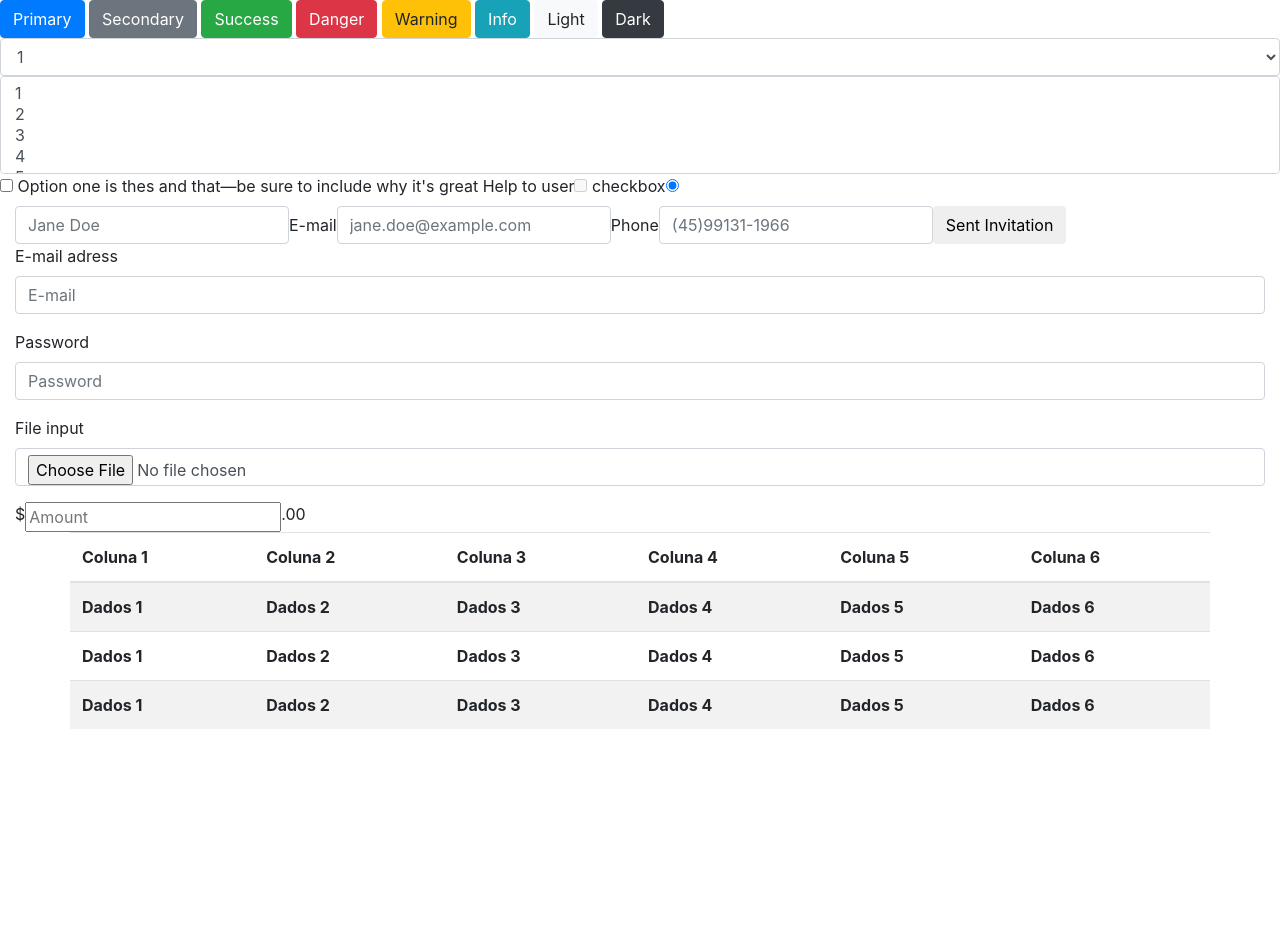
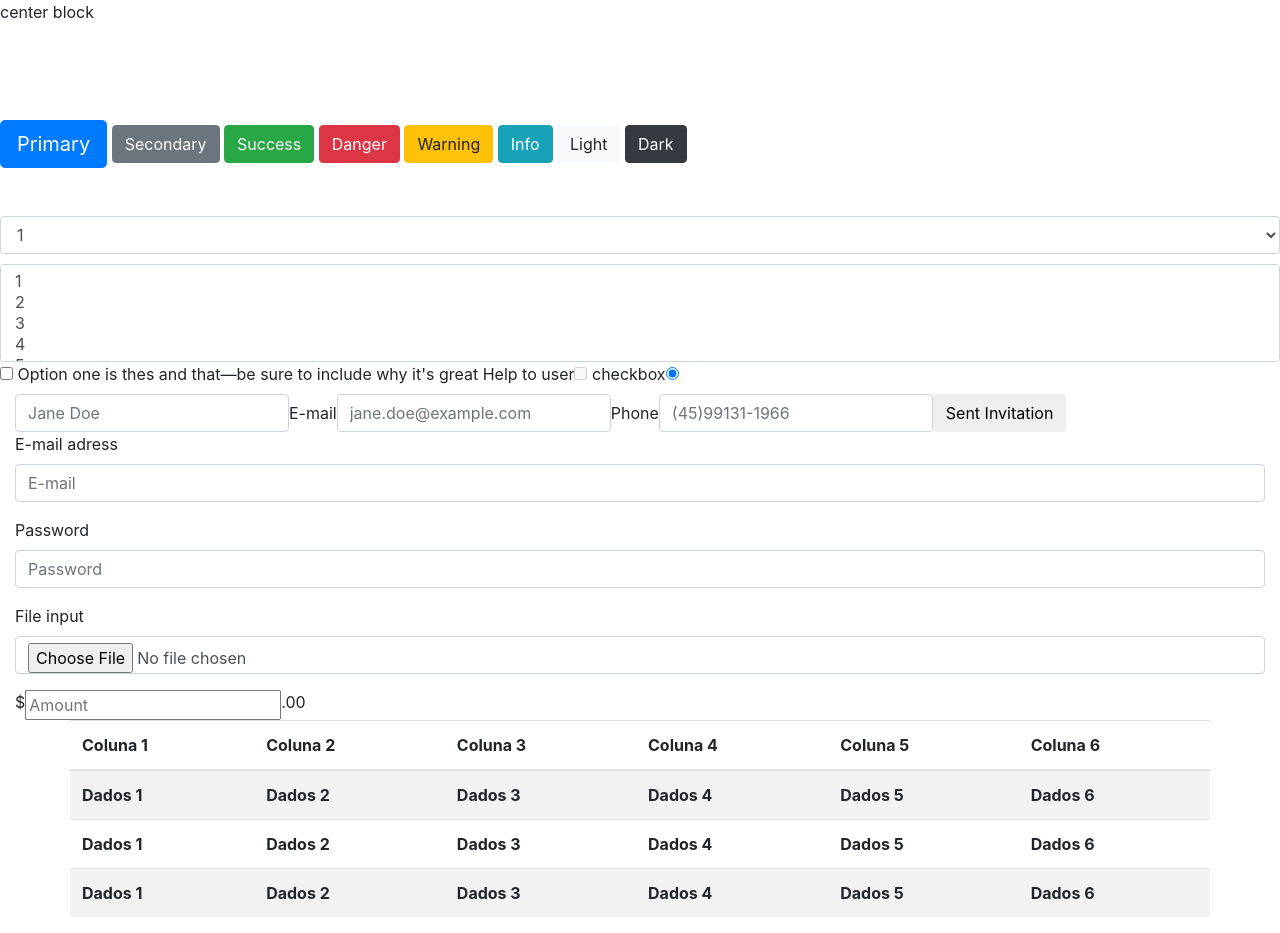
Before and after one commit to diegopmayer/bootstrap, a plain HTML site: page index3.html in a window 1280 px wide. Before the commit the page ends 800 px from the top, so only its background shows below. Drawn offline with nearby package versions, Linux system fonts and the light colour scheme.

Commit message:
any type of codes

```diff
--- a/index3.html
+++ b/index3.html
@@ -12,7 +12,13 @@
   </head>
   <body>
 
-      <button type="button" class="btn btn-primary">Primary</button>
+      <div class="well center-block" style="max-width: 400px">
+        center block
+
+      </div>
+
+      <br><br><br><br>
+      <button type="button" class="btn btn-primary btn-lg">Primary</button>
       <button type="button" class="btn btn-secondary">Secondary</button>
       <button type="button" class="btn btn-success">Success</button>
       <button type="button" class="btn btn-danger">Danger</button>
@@ -20,10 +26,10 @@
       <button type="button" class="btn btn-info">Info</button>
       <button type="button" class="btn btn-light">Light</button>
       <button type="button" class="btn btn-dark">Dark</button>
-
+      <br><br><br>
     <div class="container-fluid">
       <div class="row">
-
+        <br>
         <select class="form-control">
           <option>1</option>
           <option>2</option>
@@ -31,7 +37,7 @@
           <option>4</option>
           <option>5</option>
         </select>
-
+        <br><br>
         <select multiple class="form-control">
           <option>1</option>
           <option>2</option>
```
